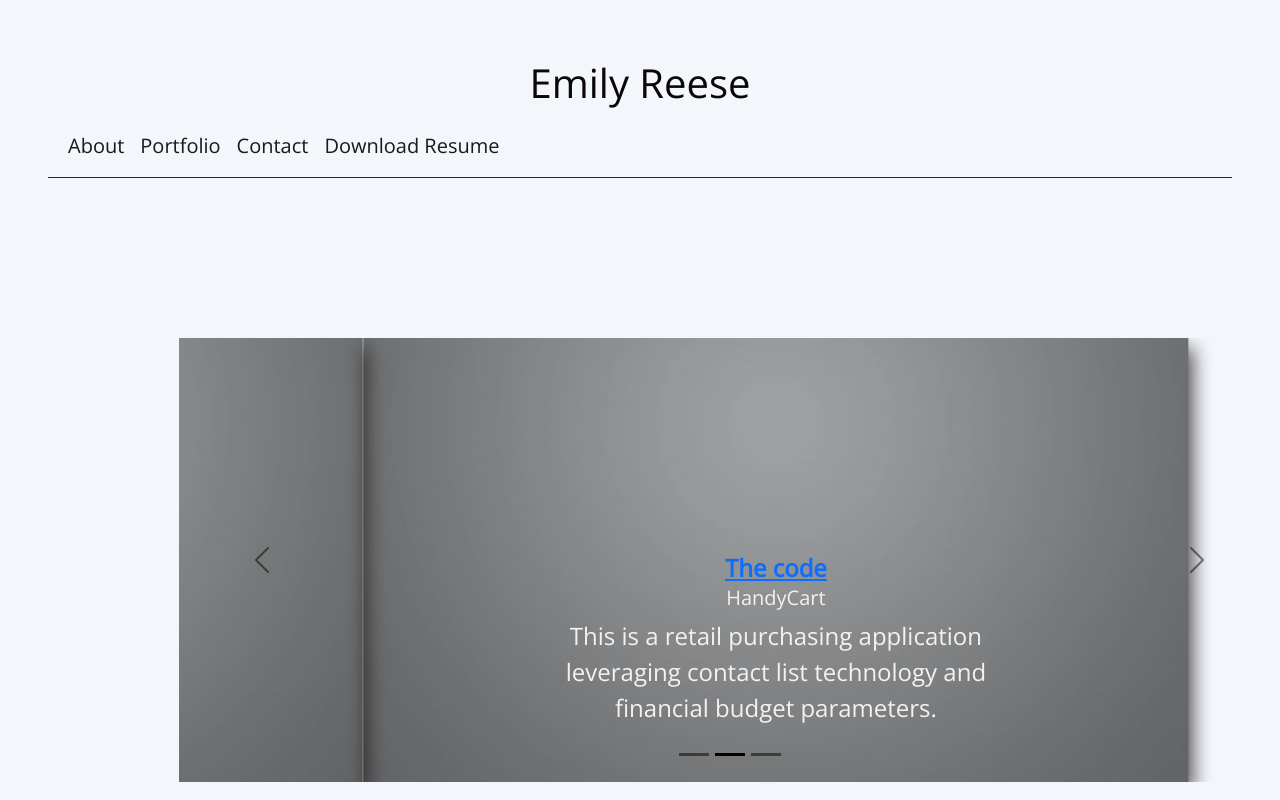
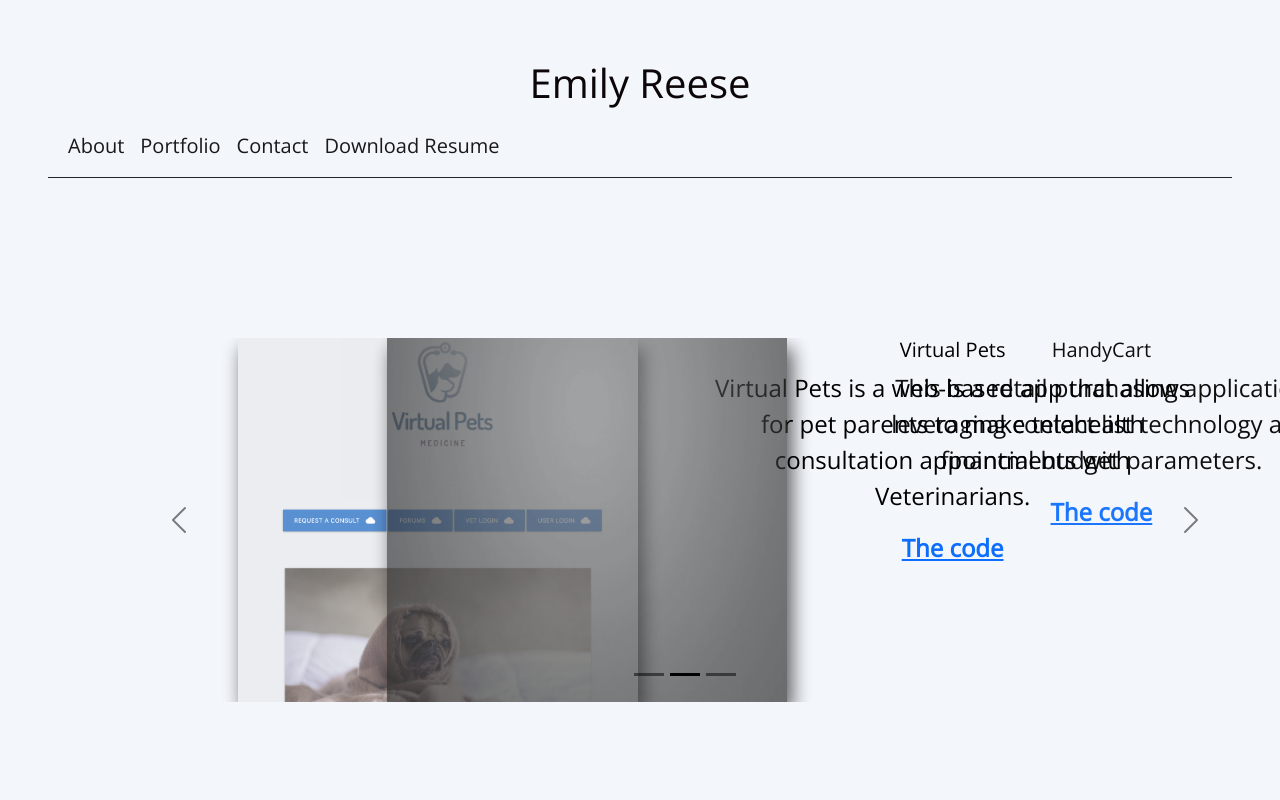
Before and after one commit to EmiReese/portfolio2, a React (Create React App) app: page /portfolio2/portfolio in a window 1280 px wide. Built offline with nearby package versions, Linux system fonts and the light colour scheme.

Commit message:
I changed the design on my portfolio carousel.

```diff
--- a/src/components/carPortfolio.js
+++ b/src/components/carPortfolio.js
@@ -1,49 +1,52 @@
 import Carousel from 'react-bootstrap/Carousel';
 import '../stylesheets/carPortfolio.css'
 import grey from '../images/grey.webp'
+import VP from '../images/VP.png'
+import HC from '../images/HC.png'
+
 function DarkVariantExample() {
   return (
-    <Carousel variant="dark" id="Portfolio" className="carousel">
-      <Carousel.Item className="h-75 w-75 carouselItem">
+    <Carousel variant="dark" id="Portfolio" className="carousel" fade>
+      <Carousel.Item className="h-100 w-100 carouselItem">
         <img
-             className=" h-100 w-100 "
+             className=" h-100 w-50 "
             title= "Virtual Pets"
-            src={ grey }
+            src={ VP }
             alt="A grey background"
         />
-        <Carousel.Caption className='carouselCaption'>
-        <a href="https://virtualpets1234.herokuapp.com/" className="portfolioDeployLink">Deployment</a>
-        <a href="https://github.com/CSanchez486/Virtual_Pet" className="portfolioCodeLink">The code</a>
+        <Carousel.Caption className='carouselCaption h-100 w-50'>
           <h5>Virtual Pets</h5>
           <p>Virtual Pets is a web-based app that allows for pet parents to make telehealth consultation appointments with Veterinarians. </p>
-
+        <a href="https://github.com/CSanchez486/Virtual_Pet" className="portfolioCodeLink">The code</a>
         </Carousel.Caption>
       </Carousel.Item>
-      <Carousel.Item className="h-75 w-75 carouselItem">
+
+      <Carousel.Item className="h-100 w-100 carouselItem">
         <img
-          className="d-block h-100 w-100"
+          className="h-100 w-50"
           src={grey}
           alt="a grey background"
         />
-        <Carousel.Caption className='carouselCaption'>
-        <a href="https://github.com/EmiReese/HandyCart" className="portfolioCodeLink">The code</a>
+        <Carousel.Caption className='carouselCaption  h-100 w-50'>
+
           <h5>HandyCart</h5>
           <p>This is a retail purchasing application leveraging contact list technology and financial budget parameters.</p>
+          <a href="https://github.com/EmiReese/HandyCart" className="portfolioCodeLink">The code</a>
         </Carousel.Caption>
       </Carousel.Item>
-      <Carousel.Item className="h-75 w-75 carouselItem">
+      <Carousel.Item className="h-100 w-100 carouselItem">
         <img
-          className="d-block h-100 w-100"
-          src={grey}
-          alt="a grey background"
+          className="h-100 w-50"
+          src={HC}
+          alt="A deployment of the application"
         />
-        <Carousel.Caption className='carouselCaption'>
-        <a href="https://cheez0id.github.io/Charity-Locator-Project-P1G7/" className="portfolioDeployLink">Deployment</a>
-        <a href="https://github.com/Cheez0id/Charity-Locator-Project-P1G7" className="portfolioCodeLink">The code</a>
+        <Carousel.Caption className='carouselCaption  h-100 w-50'>
+
           <h5>Charity Locator</h5>
           <p>
           An application intended to help underprivileged people or families connect to non-profit organizations closest to their location with resources like food.
           </p>
+        <a href="https://github.com/Cheez0id/Charity-Locator-Project-P1G7" className="portfolioCodeLink">The code</a>
         </Carousel.Caption>
       </Carousel.Item>
     </Carousel>
--- a/src/stylesheets/carPortfolio.css
+++ b/src/stylesheets/carPortfolio.css
@@ -2,39 +2,31 @@
   display: flex;
   box-sizing: border-box;
   margin-top: 12.5%;
-  margin-left: 14%;
-  padding: 0;
-  max-height: 700px;
-  max-width: 1200px;
-  align-items: center;
+  margin-left: 7%;
+  max-height: 1000px;
+  max-width: 1500px;
 }
 .carouselItem {
-  height: 15%;
   width: 60%;
   margin-left: 12.5%;
 }
 .carousel img {
   text-align: center;
-  max-width: 900px;
+  max-width: 400px;
   max-height: 500px;
   box-shadow: 0.31rem 0.625rem 1.125rem #0c0608;
   opacity: 0.7;
 }
-
+.carouselCaption {
+  margin-left: 20%;
+}
 .carouselCaption p {
-  color: #f2f2f2;
+  color: black;
   width: 80%;
 }
 
 .carouselCaption h5 {
-  color: #f2f2f2;
-}
-
-.portfolioDeployLink {
-  margin: 5%;
-  padding: 2%;
-  font-size: 1.5rem;
-  font-weight: bold;
+  color: black;
 }
 
 .portfolioCodeLink {
```
Also changed, not shown: src/images/HC.png (added), src/images/VP.png (added).
